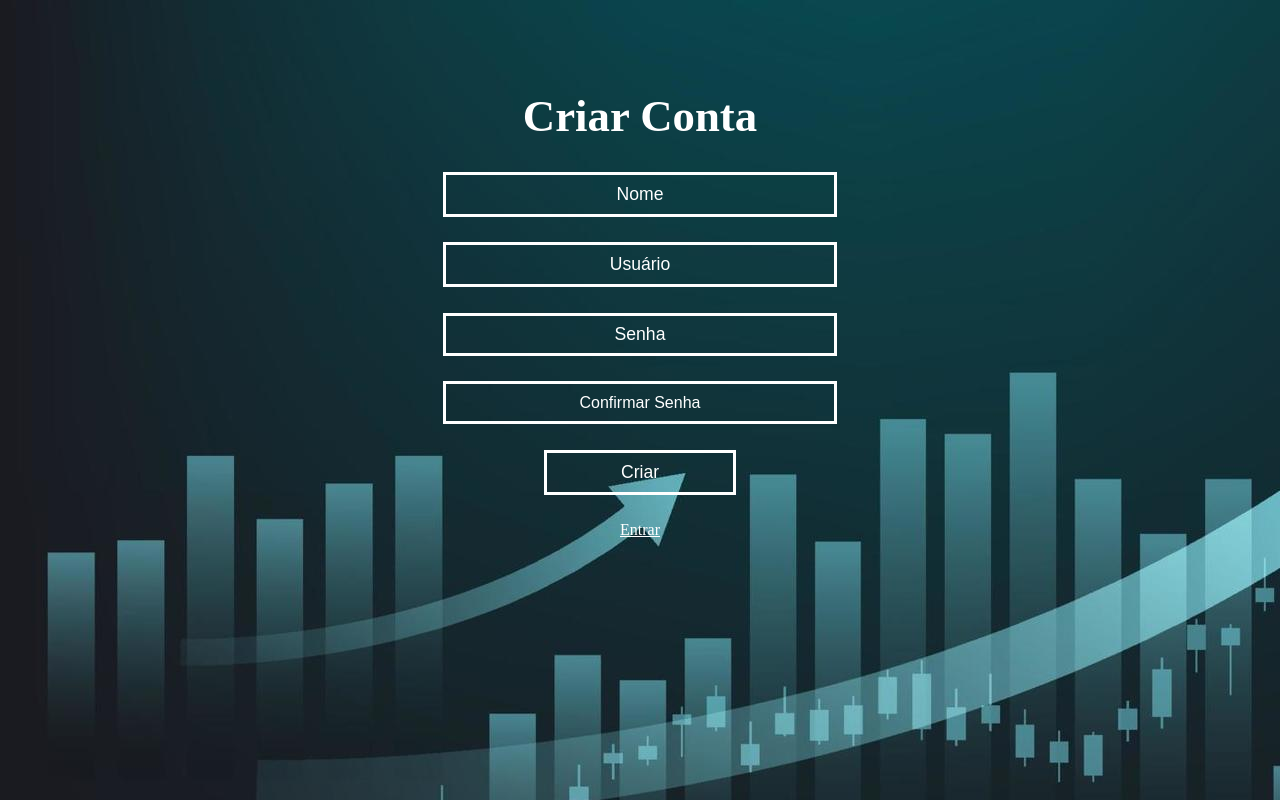
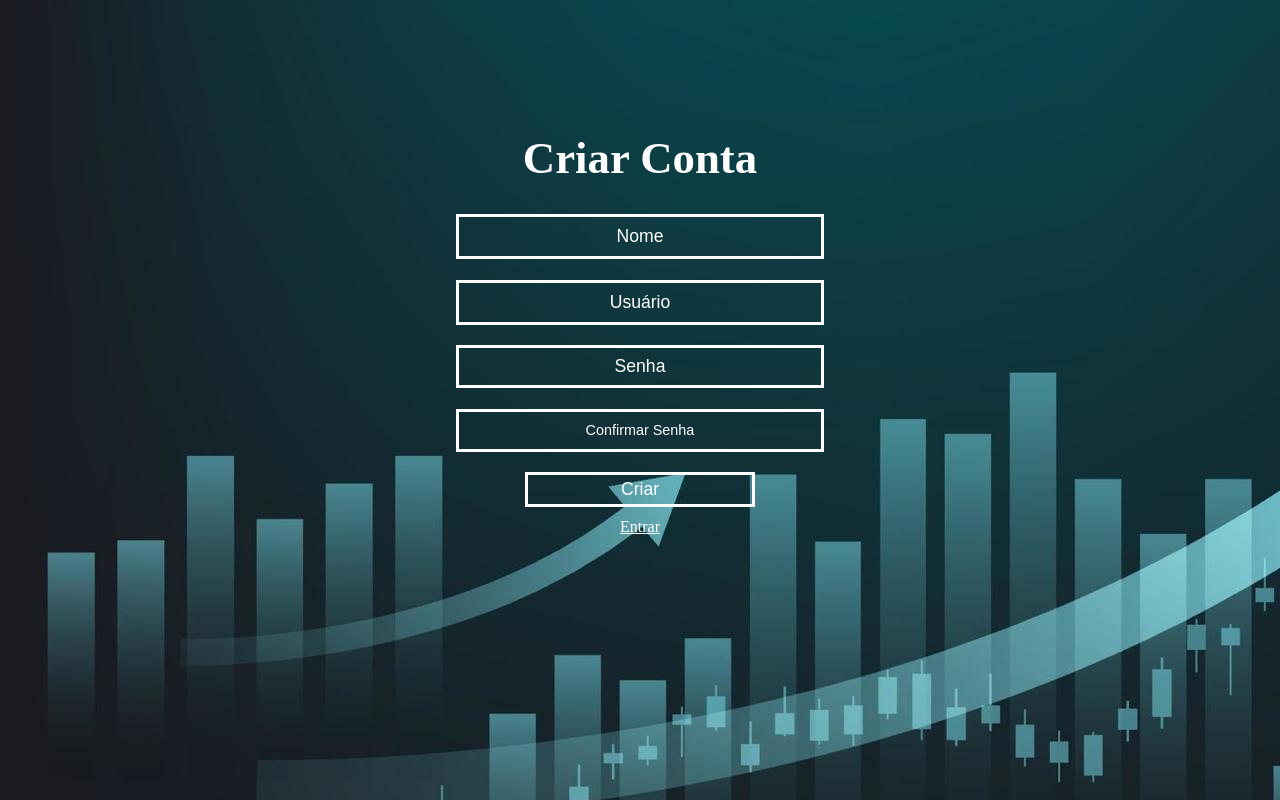
Before and after one commit to vitormuniz0/financas, a React (Create React App) app in the folder financas/: page /CriarConta in a window 1280 px wide. Built offline with nearby package versions, Linux system fonts and the light colour scheme.

Commit message:
Incluindo novo modo de validacao

```diff
--- a/financas/package.json
+++ b/financas/package.json
@@ -6,11 +6,14 @@
     "@testing-library/jest-dom": "^5.17.0",
     "@testing-library/react": "^13.4.0",
     "@testing-library/user-event": "^13.5.0",
+    "formik": "^2.4.5",
     "react": "^18.2.0",
     "react-dom": "^18.2.0",
     "react-router-dom": "^6.22.1",
     "react-scripts": "5.0.1",
-    "web-vitals": "^2.1.4"
+    "web-vitals": "^2.1.4",
+    "yuo": "^0.0.1",
+    "yup": "^1.3.3"
   },
   "scripts": {
     "start": "react-scripts start",
--- a/financas/src/css/criarconta.module.css
+++ b/financas/src/css/criarconta.module.css
@@ -1,13 +1,21 @@
 body{
     margin: 0;
     padding: 0;
-    background-color: white;
-  }
+}
+
+.body {
+    height: 100vh;
+    background-image: url("../img/fundo.jpg");
+    margin: 0;
+    display: flex;
+}
 
 .form{
+    align-items: center;
+    margin-top: 8%;
     text-align: center;
-    display: block;
-    margin-top: 7%;
+    width: 40%;
+    margin-left: 30%;
 }
 
 .title{
@@ -18,18 +26,19 @@ body{
 .inputUser{
     font-size: 110%;
     text-align: center;
-    width: 30%;
+    width: 70%;
     height: 37px;
     border: 3px solid white;
     color: white;
     background-color: transparent;
+    margin-top: 4%;
 }
+
 
 .inputName{
     font-size: 110%;
-    margin-bottom: 2%;
     text-align: center;
-    width: 30%;
+    width: 70%;
     height: 37px;
     border: 3px solid white;
     color: white;
@@ -41,8 +50,8 @@ input::placeholder {
 }
 
 .inputSenha{
-    margin-top: 2%;
-    width: 30%;
+    margin-top: 4%;
+    width: 70%;
     height:35px;
     font-size: 110%;
     text-align: center;
@@ -52,10 +61,10 @@ input::placeholder {
 }
 
 .inputConfirmSenha{
-    margin-top: 2%;
-    width: 30%;
+    margin-top: 4%;
+    width: 70%;
     height:35px;
-    font-size: 100%;
+    font-size: 90%;
     text-align: center;
     background-color: transparent;
     border: 3px solid white;
@@ -63,9 +72,9 @@ input::placeholder {
 }
 
 .buttonEnviar{
-    width: 15%;
-    margin-top: 2%;
-    height: 45px;
+    width: 45%;
+    margin-top: 4%;
+    height: 35px;
     margin-bottom: 2%;
     border: 3px solid white;
     color: white;
--- /dev/null
+++ b/financas/src/css/error.module.css
@@ -0,0 +1,16 @@
+body{
+    margin: 0;
+    padding: 0;
+}
+
+.body{
+    background-color: white;
+    height: 100vh;
+    display: flex;
+}
+
+.title{
+    width: 10%;
+    margin-left: 45%;
+    display: block;
+}
--- a/financas/src/css/login.module.css
+++ b/financas/src/css/login.module.css
@@ -1,24 +1,33 @@
 body{
   margin: 0;
   padding: 0;
+}
+
+.body{
+  height: 100vh;
   background-image: url("../img/fundo.jpg");
+  margin: 0;
+  display: flex;
 }
 
 .form{
+  align-items: center;
+  margin-top: 10%;
   text-align: center;
-  display: block;
-  margin-top: 13%;
+  width: 40%;
+  margin-left: 30%;
 }
 
 .title{
   font-size: 280%;
   color: white;
+  margin-bottom: 5%;
 }
 
 .inputUser{
   font-size: 110%;
   text-align: center;
-  width: 30%;
+  width: 70%;
   height: 37px;
   border: 3px solid white;
   color: white;
@@ -29,8 +38,8 @@ input::placeholder {
 }
 
 .inputSenha{
-  margin-top: 2%;
-  width: 30%;
+  margin-top: 5%;
+  width: 70%;
   height:35px;
   font-size: 110%;
   text-align: center;
@@ -40,10 +49,10 @@ input::placeholder {
 }
 
 .buttonEnviar{
-  width: 15%;
-  margin-top: 2%;
+  width: 50%;
+  margin-top: 5%;
   height: 45px;
-  margin-bottom: 2%;
+  margin-bottom: 5%;
   border: 3px solid white;
   color: white;
   background-color: transparent;
--- a/financas/src/index.jsx
+++ b/financas/src/index.jsx
@@ -1,6 +1,6 @@
 import React from 'react';
 import ReactDOM from 'react-dom';
- import { BrowserRouter,Route, Routes } from 'react-router-dom';
+import { BrowserRouter,Route, Routes } from 'react-router-dom';
 import Login from './routes/Login';
 import CriarConta from './routes/criarConta';
 import  Error  from './routes/Error.jsx';
--- a/financas/src/routes/Error.jsx
+++ b/financas/src/routes/Error.jsx
@@ -1,9 +1,12 @@
-import "../css/error.css"
+import styles from '../css/error.module.css'
 
 
 const Error = () =>{
     return(
-        <h1>Error 404</h1>
+        <div className={styles.body}>
+           <h1 className={styles.title}>Error 404</h1>
+        </div>
+
     )
 }
 
--- a/financas/src/routes/Login.jsx
+++ b/financas/src/routes/Login.jsx
@@ -1,55 +1,58 @@
 import React, { useState } from 'react';
 import { Link } from 'react-router-dom';
 import styles from '../css/login.module.css'
+import {formik , Form , Field, ErrorMessage, Formik} from "formik";
+import * as yup from "yup";
 
 const Login = () =>{
 
-    const [inputNome , setInputNome] = useState('');
-    const [inputSenha , setInputSenha] = useState('');
-    const [erroNome, setErroNome] = useState('');
-    const [erroSenha, setErroSenha] = useState('');
+    const validationLogin = yup.object().shape({
+      usuario: yup.string().required("Este campo é obrigatorio"),
+      senha: yup.string().min(8, "A senha deve conter no minino 8 caracteres").required("Este campo é obrigatorio"),
+    })
 
 
-
-    const handleSubmit = (event) =>{
-        event.preventDefault()
-
-        if(!inputNome){
-            setErroNome('* Por favor, preencha o  campo Usuário *');
-        } else {
-            setErroNome('');
-        }
-
-        if(!inputSenha){
-            setErroSenha('* Por favor, preencha o campo Senha *');
-        } else {
-            setErroSenha('');
-        }
-
+    const handleClickLogin = (values) =>{
+        console.log(values)
     }
 
     return(
     <>
-      <form className={styles.form} onSubmit={handleSubmit}>
+      <div className={styles.body}>
+        <Formik  initialValues={{}} onSubmit={handleClickLogin} validationSchema={validationLogin}>
+          <Form  className={styles.form}>
             <h1 className={styles.title}>Login</h1>
+
             <div>
-          <input type='text'
+              <Field type='text'
+              name="usuario"
               placeholder='Usuário'
-          className={styles.inputUser}
-          onChange={(e)=> setInputNome(e.target.value)}/> {''}<br/>
-          {erroNome && <span style={{ color: 'red' }}>{erroNome}</span>}
+              className={styles.inputUser} /><br/>
+              <ErrorMessage
+              component='Span'
+              name='usuario'
+              className='form-error'
+              />
             </div>
+
             <div>
-          <input type='password'
+              <Field type='password'
+              name='senha'
               placeholder='Senha'
-          className={styles.inputSenha}
-          onChange={(e)=> setInputSenha(e.target.value)} /> {''} <br/>
-          {erroSenha && <span style={{ color: 'red' }}>{erroSenha}</span>}
+              className={styles.inputSenha}/><br/>
+              <ErrorMessage
+              component='Span'
+              name='senha'
+              className='form-error'
+              />
             </div>
+
             <input type='submit' value = 'Entrar' className={styles.buttonEnviar}/> <br/>
             <Link to="/CriarConta" className={styles.linkCadastro}>Criar Conta</Link>
-      </form>
 
+          </Form>
+        </Formik>
+      </div>
     </>
   );
 }
--- a/financas/src/routes/criarConta.jsx
+++ b/financas/src/routes/criarConta.jsx
@@ -5,9 +5,14 @@ import styles from '../css/criarconta.module.css'
 const CriarConta = () =>{
 
     const [inputNome , setInputNome] = useState('');
+    const [inputUser , setInputUser] = useState('');
     const [inputSenha , setInputSenha] = useState('');
+    const [inputConfirmSenha , setInputConfirmSenha] = useState('');
     const [erroNome, setErroNome] = useState('');
+    const [erroUser, setErroUser] = useState('');
     const [erroSenha, setErroSenha] = useState('');
+    const [erroConfirmSenha, setErroConfirmSenha] = useState('');
+
 
 
 
@@ -15,9 +20,15 @@ const CriarConta = () =>{
         event.preventDefault()
 
         if(!inputNome){
-            setErroNome('* Por favor, preencha o  campo Usuário *');
+            setErroNome('* Por favor, preencha o  campo Nome *');
         } else {
             setErroNome('');
+        }
+
+        if(!inputUser){
+          setErroUser('* Por favor, preencha o  campo Usuário *');
+        } else {
+          setErroUser('');
         }
 
         if(!inputSenha){
@@ -26,10 +37,17 @@ const CriarConta = () =>{
             setErroSenha('');
         }
 
+        if(!inputConfirmSenha){
+          setErroConfirmSenha('* Por favor, preencha o campo Confirmar Senha *');
+        } else {
+          setErroConfirmSenha('');
+        }
+
     }
 
     return(
     <>
+      <div className={styles.body}>
         <form className={styles.form} onSubmit={handleSubmit}>
           <h1 className={styles.title}>Criar Conta</h1>
           <div>
@@ -43,8 +61,8 @@ const CriarConta = () =>{
             <input type='text'
             placeholder='Usuário'
             className={styles.inputUser}
-          onChange={(e)=> setInputNome(e.target.value)}/> {''}<br/>
-          {erroNome && <span style={{ color: 'red' }}>{erroNome}</span>}
+            onChange={(e)=> setInputUser(e.target.value)}/> {''}<br/>
+            {erroUser && <span style={{ color: 'red' }}>{erroUser}</span>}
           </div>
           <div>
             <input type='password'
@@ -57,13 +75,13 @@ const CriarConta = () =>{
             <input type='password'
             placeholder='Confirmar Senha'
             className={styles.inputConfirmSenha}
-          onChange={(e)=> setInputSenha(e.target.value)} /> {''} <br/>
-          {erroSenha && <span style={{ color: 'red' }}>{erroSenha}</span>}
+            onChange={(e)=> setInputConfirmSenha(e.target.value)} /> {''} <br/>
+            {erroConfirmSenha && <span style={{ color: 'red' }}>{erroConfirmSenha}</span>}
           </div>
           <input type='submit' value = 'Criar' className={styles.buttonEnviar}/> <br/>
           <Link to="/" className={styles.linkCadastro}>Entrar</Link>
         </form>
-
+      </div>
     </>
   );
 }
```
Also changed, not shown: financas/src/css/error.css (deleted), 1 other file (tests, documents, lock files or other folders). Lines whose indentation alone changed are shown as unchanged.
